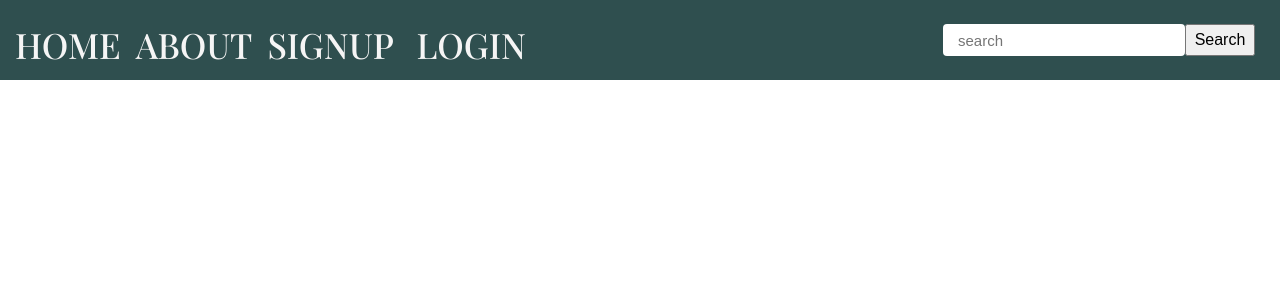
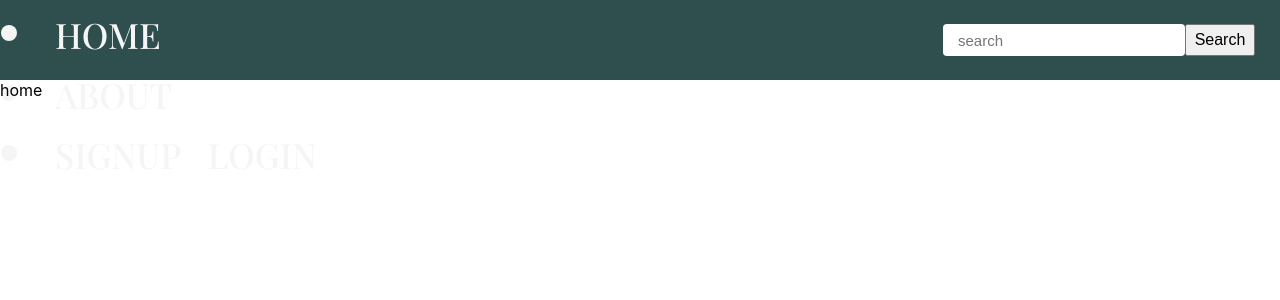
Before and after one commit to JLPinthecity/horror-movies-frontend, a React (Create React App) app: page / in a window 1280 px wide. Shown: the top 300 px of the page. Built offline with nearby package versions, Linux system fonts and the light colour scheme; no server answers.

Commit message:
create show menu item icon action creator and import to navbar component

```diff
--- a/src/App.css
+++ b/src/App.css
@@ -29,6 +29,8 @@ button:hover {
     align-items: center;
 }
 /* flex % will divide the space into two responsive sides */
+
+
 .nav .left .links {
     max-height: 80px;
 }
@@ -50,6 +52,10 @@ button:hover {
     text-decoration: gray wavy underline;
 }
 
+.nav .left button {
+    display: none;
+}
+
 .nav .right {
     flex: 25%;
     display: flex;
@@ -68,16 +74,29 @@ button:hover {
     color: black;
 }
 
-.right button {
+.nav .right button {
     height: 32px;
     width: 70px;
     font-size: 16px;
-
 }
 
-.nav .left button {
-    display: none;
-    margin-left: 20px;
+.nav .left #hidden {
+    position: absolute;
+    left: 0px;
+    top: 80px;
+    height: 230px;
+    width: 100%;
+    background-color: darkslategrey;
+    display: flex;
+    flex-direction: column;
+    align-items: center;
+    max-height: 230px;
+    font-size: 25px;
+}
+
+.nav .left #hidden a {
+    margin: 2px;
+    font-size: 25px;
 }
 
 @media only screen and (max-width: 850px) {
--- a/src/App.js
+++ b/src/App.js
@@ -8,6 +8,7 @@ import SignUp from './components/SignUp';
 import MovieCard from './components/MovieCard'
 import NewMovieForm from './components/NewMovieForm';
 import About from './components/About';
+import Logoff from './components/About';
 import { connect } from 'react-redux';
 import { getCurrentUser } from './actions/currentUser'
 import { Route,
@@ -32,6 +33,8 @@ class App extends React.Component {
 
             <Route exact path="/signup" component={SignUp}/>
 
+            <Route exact path="/logoff" component={Logoff}/>
+
             <Route exact path="/about" component={About}/>
 
             <Route exact path="/horror-movies" component={ContentContainer}/>
--- /dev/null
+++ b/src/actions/navBar.js
@@ -0,0 +1,7 @@
+//synchronous action creators
+export const showMenuItems = () => {
+
+    return {
+        type: "SHOW_MENU_ITEMS"
+    }
+}
--- a/src/components/Home.js
+++ b/src/components/Home.js
@@ -1,14 +1,13 @@
 import React from 'react';
-import HorrorMovies from './HorrorMovies';
-// import LoginForm from './LoginForm';
-// import Logoff from './Logoff';
-// import SignUp from './SignUp';
-// import { Link } from 'react-router-dom'
+
 
 const Home = () => {
     return (
         <div>
-            <HorrorMovies/>
+
+
+        home
+
         </div>
     )
 }
--- a/src/components/NavBar.js
+++ b/src/components/NavBar.js
@@ -3,26 +3,28 @@ import { connect } from 'react-redux';
 import Logoff from './Logoff';
 import SignupLogin from '../containers/SignupLogin';
 import { withRouter, Link } from 'react-router-dom';
+import { showMenuItems } from '../actions/navBar.js'
 
 const NavBar = (props) => {
-    debugger
+
+    const handleChange = () => {
+        props.showMenuItems()
+    }
+
+    //after we click, it needs to turn on showLinks aka change "false" to "true," which shows the menu items
+
+
     return (
         <div className="nav">
 
             <div className="left">
-                <div className="links" id={props.showLinks ? "hidden" : ""}>
-                    <Link to="/">HOME</Link>
-                    <Link to="/about">ABOUT</Link>
-                </div>
+                <ul className="links" id={props.showLinks ? "hidden" : ""}>
+                    <li><Link to="/">HOME</Link></li>
+                    <li><Link to="/about">ABOUT</Link></li>
+                    <li>{props.currentUser ? <Logoff /> : <SignupLogin />}</li>
+                </ul>
 
-                <div className="links">
-                    {props.currentUser
-                    ? <Logoff />
-                    : <SignupLogin />
-                    }
-                </div>
-
-                <button>BUTTON</button>
+                <button onClick={handleChange}>MENU_BUTTON</button>
             </div>
 
 
@@ -42,6 +44,4 @@ const mapStateToProps = (state) => {
     }
 }
 
-export default withRouter(connect(mapStateToProps)(NavBar));
-
-/* if showLinks is true = add an id of hidden (hidden menu) then we can style the hidden menu in css stylesheet*/
+export default withRouter(connect(mapStateToProps, { showMenuItems })(NavBar));
--- a/src/containers/SignupLogin.js
+++ b/src/containers/SignupLogin.js
@@ -4,8 +4,7 @@ import { withRouter, Link } from 'react-router-dom'
 const SignupLogin = () => {
     return (
         <div>
-            <Link to="/signup" className="nav-btn">SIGNUP </Link>
-            <Link to="/login" className="nav-btn">LOGIN</Link>
+            <Link to="/signup">SIGNUP</Link> <Link to="/login">LOGIN</Link>
         </div>
     )
 }
--- a/src/reducers/currentUser.js
+++ b/src/reducers/currentUser.js
@@ -1,3 +1,4 @@
+// eslint-disable-next-line import/no-anonymous-default-export
 export default (state = null, action) => {
 
     switch (action.type) {
--- a/src/reducers/navBar.js
+++ b/src/reducers/navBar.js
@@ -4,6 +4,10 @@ const initialState = {
 
 export default (state = initialState, action) => {
     switch (action.type) {
+
+        case "SHOW_MENU_ITEMS":
+            return { showLinks: true }
+
         default:
         return state
     }
```
